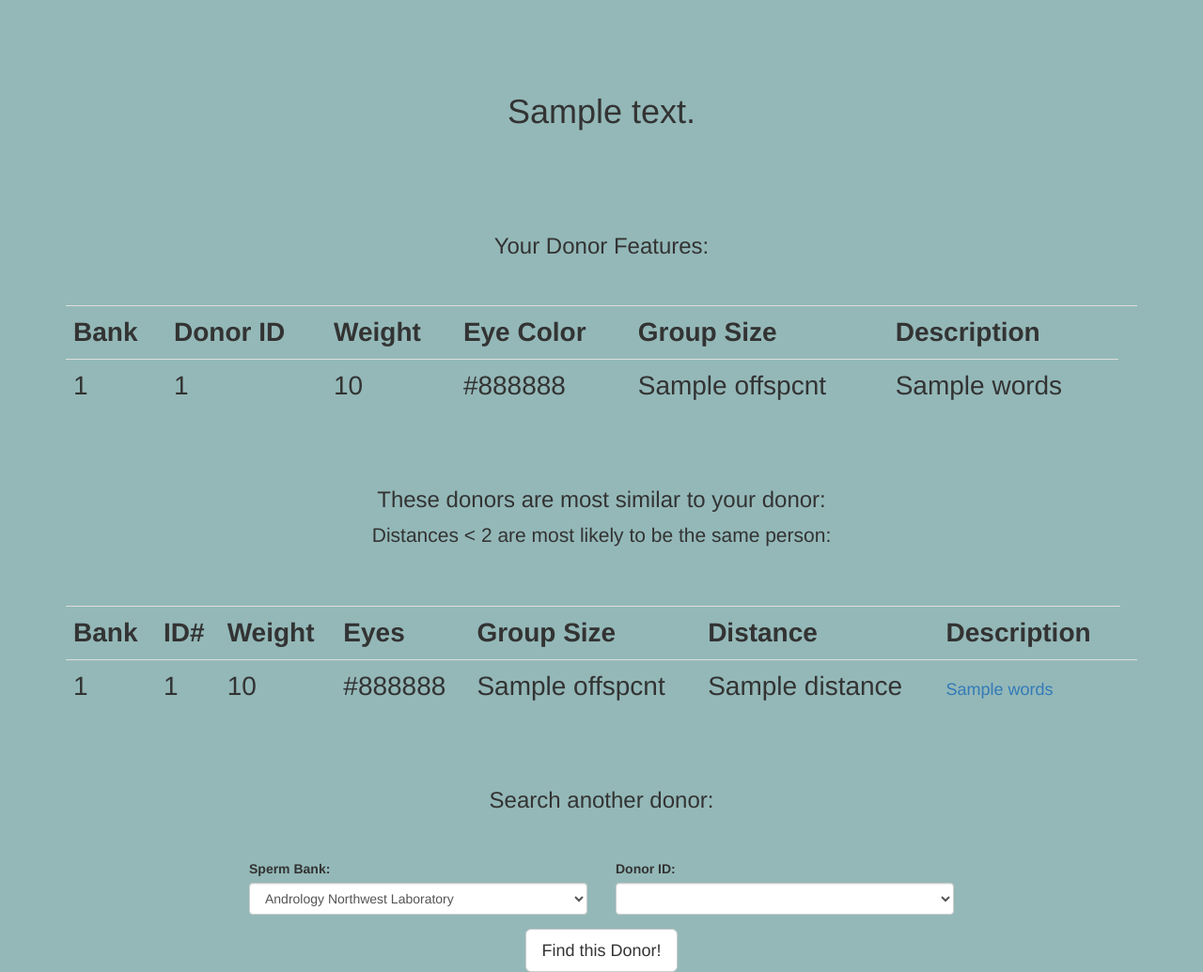
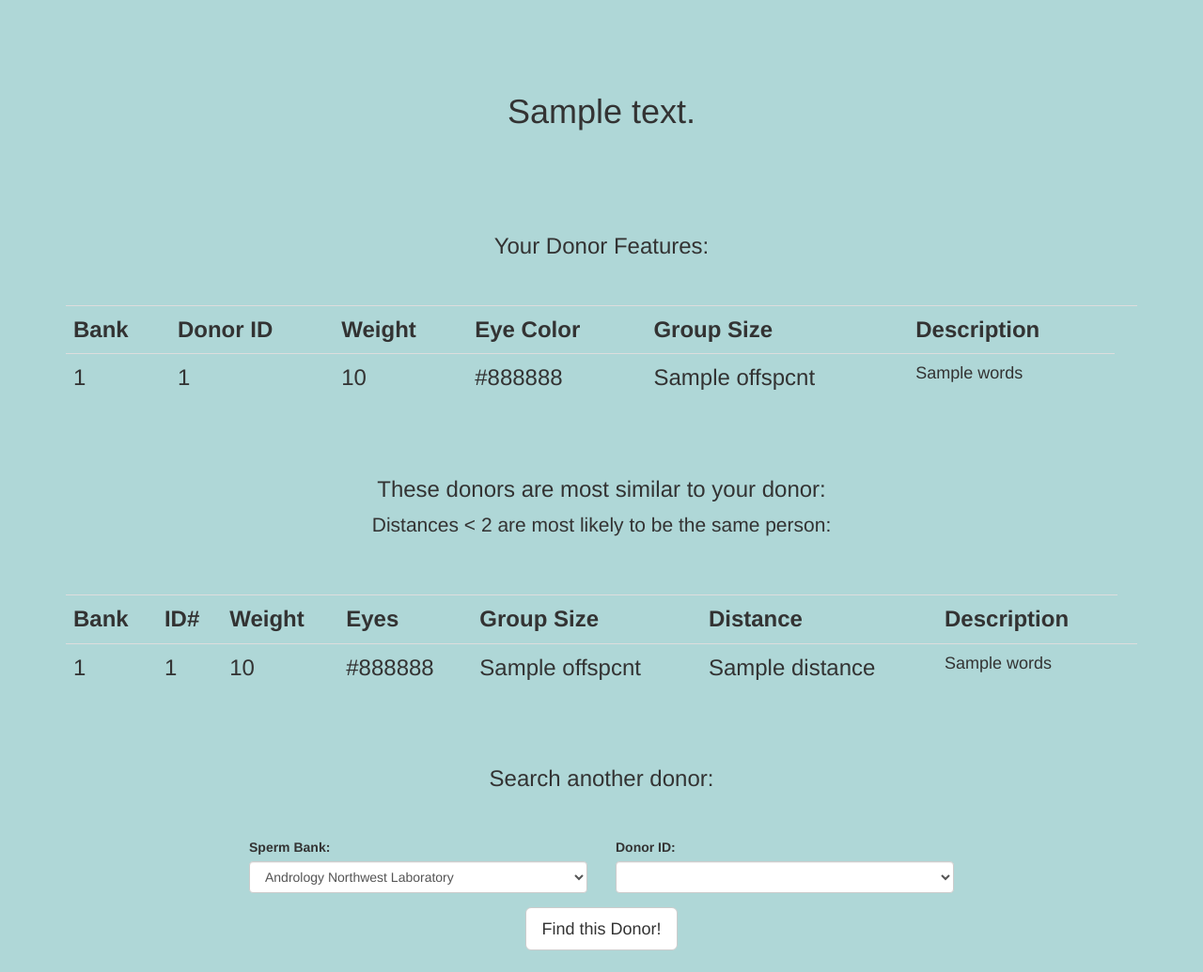
Before and after one commit to nathanvc/super-donor, a Flask app: template dsr_app/templates/output.html in a window 1280 px wide. Shown: the part 51-1086 px from the top of the page at 94% size. After the commit the page ends 1063 px from the top, so only its background shows below. Run offline with Flask 2, Linux system fonts and the light colour scheme; the template is opened without the code that fills it: most values are stand-ins (such as "Sample title", 1, 10 or a date in 2020); lists and menus that the app fills with data are empty; parts of the project's set-up code (start-up, migrations or seed data) failed here and were passed over; some libraries are stand-ins or nearby versions.

Commit message:
update color fontsize

```diff
--- a/dsr_app/static/css/starter-template.css
+++ b/dsr_app/static/css/starter-template.css
@@ -1,6 +1,8 @@
 body {
   padding-top: 50px;
-  background: #94b8b8;
+  background: #afd7d7
+  /* background: #b3cccc; */
+  /* background: #94b8b8; */
   /* background: #79d2a6; */
 }
 .starter-template {
@@ -8,5 +10,5 @@ body {
   text-align: center;
 }
 table {
-  font-size: 28px;
+  font-size: 24px;
 }
--- a/dsr_app/templates/output.html
+++ b/dsr_app/templates/output.html
@@ -72,7 +72,7 @@
       <table class="table table-hover">
         <tr><th>Bank</th><th>Donor ID</th><th>Weight</th><th>Eye Color</th><th>Group Size</th><th>Description</th><th>
         {% for donor in donors %}
-        <tr><td>{{ donor['bankid'] }}</td><td>{{ donor['donorid']}}</td><td>{{ donor['weight']}}</td><td>{{ donor['eyecolor']}}</td><td> {{ donor['offspcnt'] }}</td><td>{{ donor['words']}}</td></tr>
+        <tr><td>{{ donor['bankid'] }}</td><td>{{ donor['donorid']}}</td><td>{{ donor['weight']}}</td><td>{{ donor['eyecolor']}}</td><td> {{ donor['offspcnt'] }}</td><td style="font-size: 18px">{{ donor['words']}}</td></tr>
         {% endfor %}
       </table>
 
@@ -92,7 +92,7 @@
       <table class="table table-hover">
         <tr><th>Bank</th><th>ID#</th><th>Weight</th><th>Eyes</th><th>Group Size</th><th>Distance</th><th>Description</th></tr>
         {% for donor_sim in donors_sim %}
-        <tr><td>{{ donor_sim['bankid'] }}</td><td>{{ donor_sim['donorid']}}</td><td>{{ donor_sim['weight']}}</td><td>{{ donor_sim['eyecolor']}}</td><td>{{ donor_sim['offspcnt']}}</td><td>{{ donor_sim['distance']}}</td><td><a style="font-size: 18px">{{ donor_sim['words']}}</a></td><td>
+        <tr><td>{{ donor_sim['bankid'] }}</td><td>{{ donor_sim['donorid']}}</td><td>{{ donor_sim['weight']}}</td><td>{{ donor_sim['eyecolor']}}</td><td>{{ donor_sim['offspcnt']}}</td><td>{{ donor_sim['distance']}}</td><td style="font-size: 18px">{{ donor_sim['words']}}</td><td>
         {% endfor %}
       </table>
 
```
